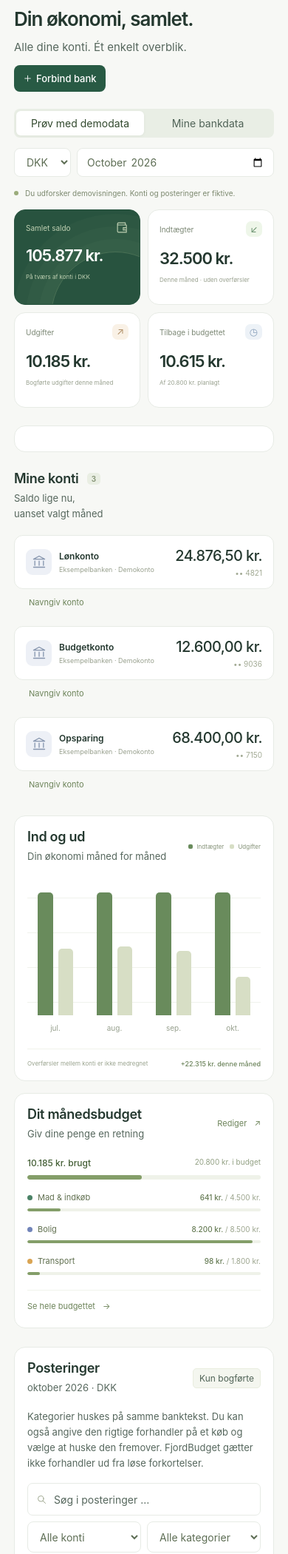
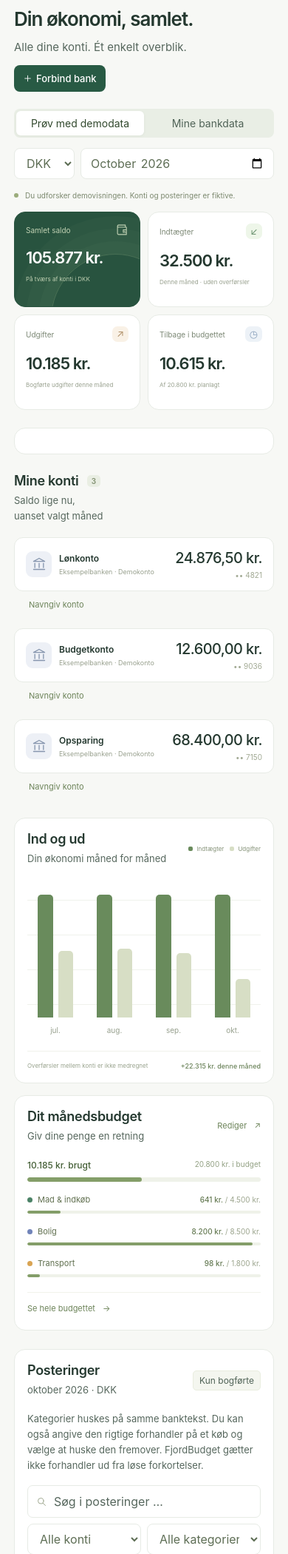
Before and after one commit to qlerup/fjordbudget, a Flask app: page / in a window 390 px wide. Shown: the part 203-2303 px from the top of the page at 74% size. Run offline with Flask 3, Linux system fonts and the light colour scheme; data comes from the database, SQL or seed files in the repository; data that the repository does not hold is empty.

Commit message:
Prevent iOS form auto zoom

```diff
--- a/static/style.css
+++ b/static/style.css
@@ -228,3 +228,24 @@
 .category-merchant-setting>input:checked~.setting-switch:after{transform:translateX(18px)}
 .category-merchant-setting:has(input:focus-visible) .setting-switch{outline:2px solid #91ab7d;outline-offset:2px}
 @media(max-width:760px){.category-settings{width:100%;margin-left:0;justify-content:space-between;align-items:flex-end}.category-merchant-setting{min-width:120px}}
+
+/* Prevent iOS Safari from auto-zooming focused form controls. */
+@media(max-width:760px){
+  input,
+  select,
+  textarea{
+    font-size:16px!important;
+  }
+  .choice-search input,
+  .search-field input,
+  .transaction-filters select,
+  .category-budget-link select,
+  #categoryReplacement,
+  #accountNameInput,
+  #bankCredentialsForm input,
+  #bankCredentialsForm textarea,
+  .bank-dropdown-panel input,
+  .savings-form input{
+    font-size:16px!important;
+  }
+}
```
Also changed, not shown: docs/assets/style.css (+21 -0 lines), tests/test_ui.py (+4 -0 lines).
